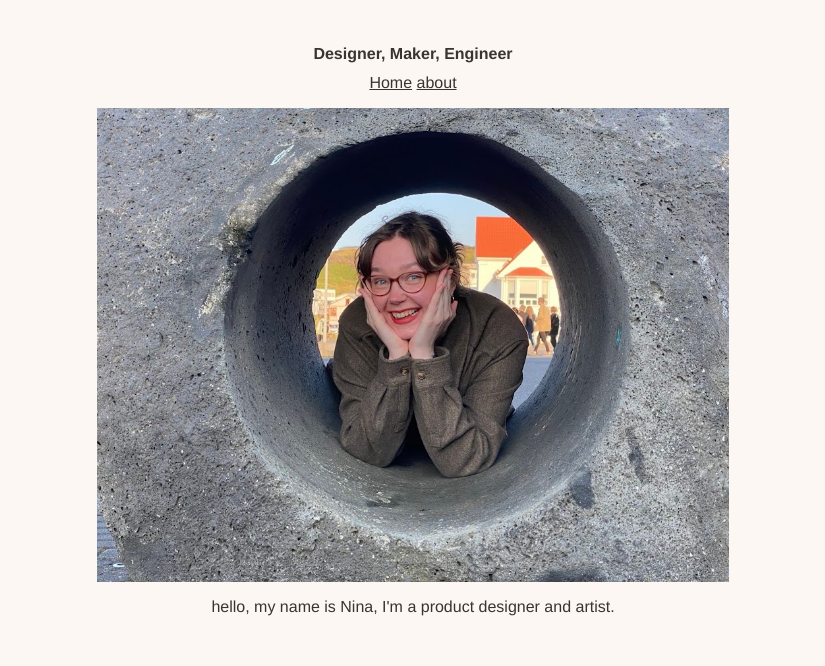
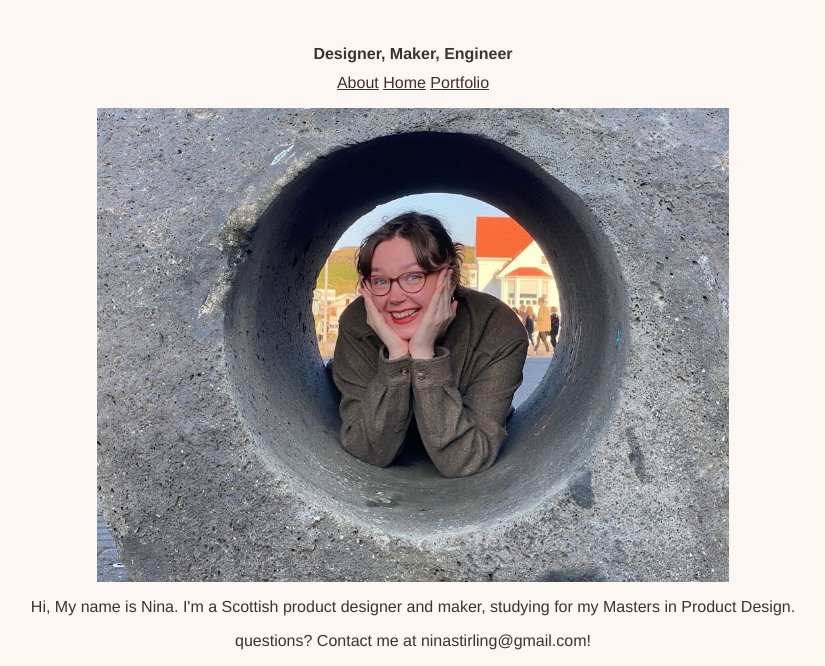
Before and after one commit to NinaStirling/NinaStirling.github.io, a plain HTML site: page about.html in a window 1280 px wide. Shown: the part 149-815 px from the top of the page, without its empty margins (227-1052 px from the left). Drawn offline with Linux system fonts and the light colour scheme.

Commit message:
link formatting and bio change

```diff
--- a/about.html
+++ b/about.html
@@ -10,14 +10,15 @@
   <body>
     <h1>Nina Stirling</h1>
     <h2> Designer, Maker, Engineer</h2>
-    <p><a href="index.html">Home</a> <a href="about.html">about</a></p>
+    <p><a href="about.html">About</a>     <a href="home.html">Home</a>       <a href="portfolio.html">Portfolio</a></p>
 
     <img
   class="center"
   src="meinrock.jpg"
   alt="Nina Stirling in a hole in a rock" />
 
-  <p> hello, my name is Nina, I'm a product designer and artist. </p>
+  <p> Hi, My name is Nina. I'm a Scottish product designer and maker, studying for my Masters in Product Design.</p>
+  <p> questions? Contact me at ninastirling@gmail.com! </p>
 
   </body>
 </html>
```
Also changed, not shown: index.html (+1 -1 lines), portfolio.html (+1 -1 lines).
